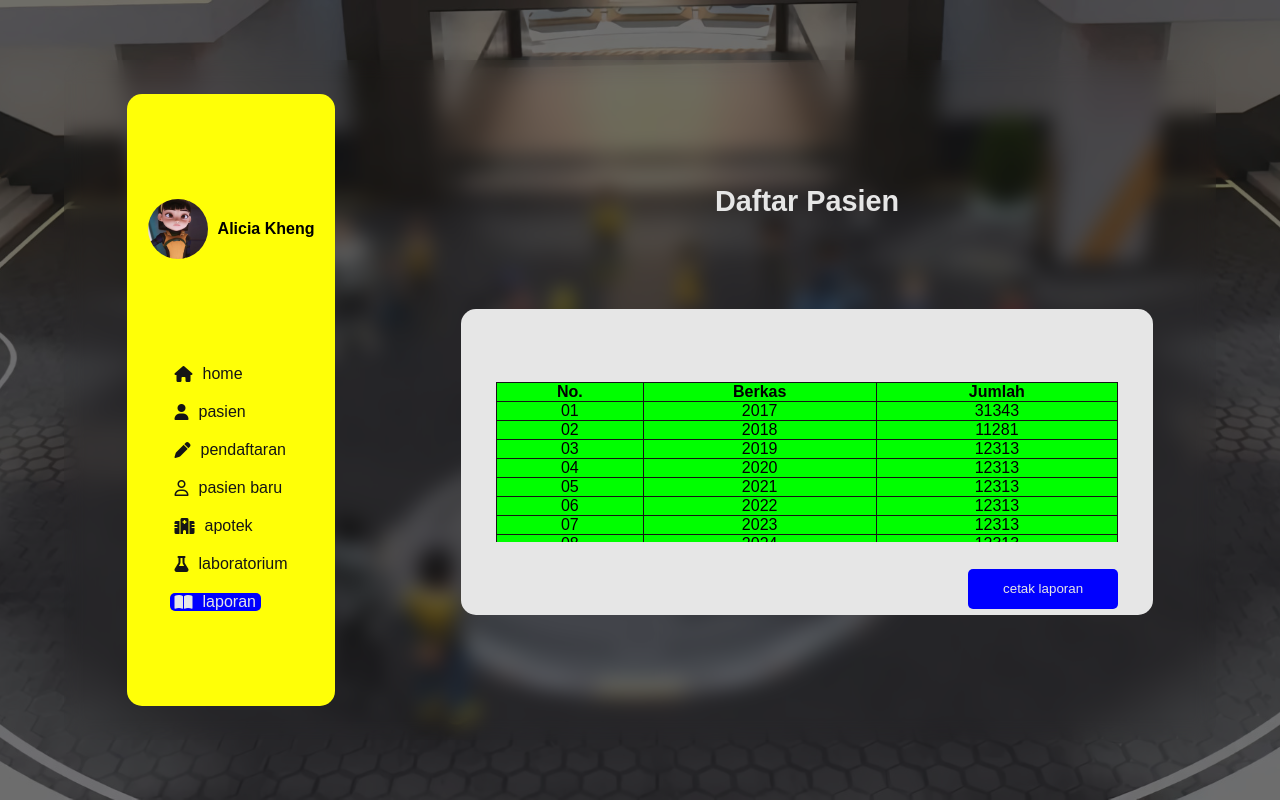
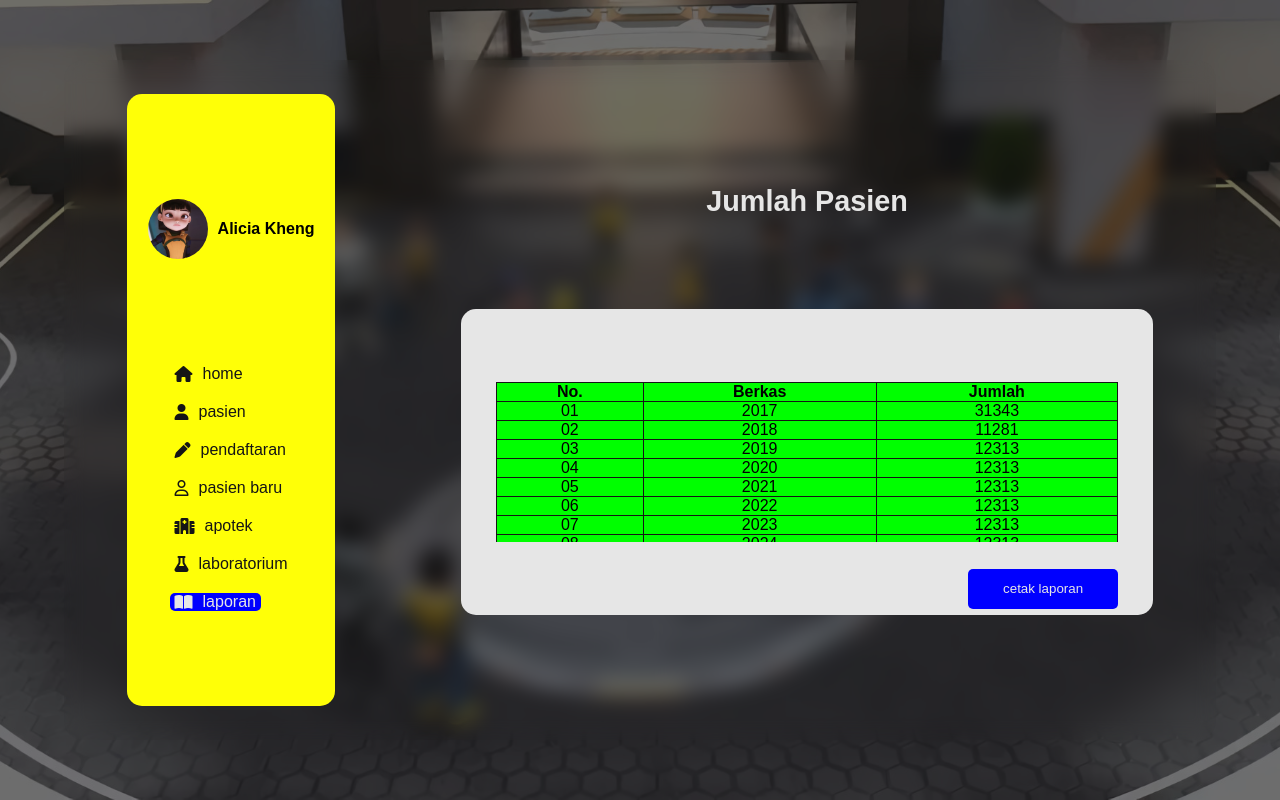
Before and after one commit to setyabudipratama/RME, a plain HTML site: page laporan.html in a window 1280 px wide. Drawn offline with Linux system fonts and the light colour scheme.

Commit message:
Update laporan.html

```diff
--- a/laporan.html
+++ b/laporan.html
@@ -31,7 +31,7 @@
                 </ul>
             </div>
             <div class="content">
-                <h2>daftar pasien</h2>
+                <h2>jumlah pasien</h2>
                 <div class="desc">
                     <div class="table">
                         <table>
```
